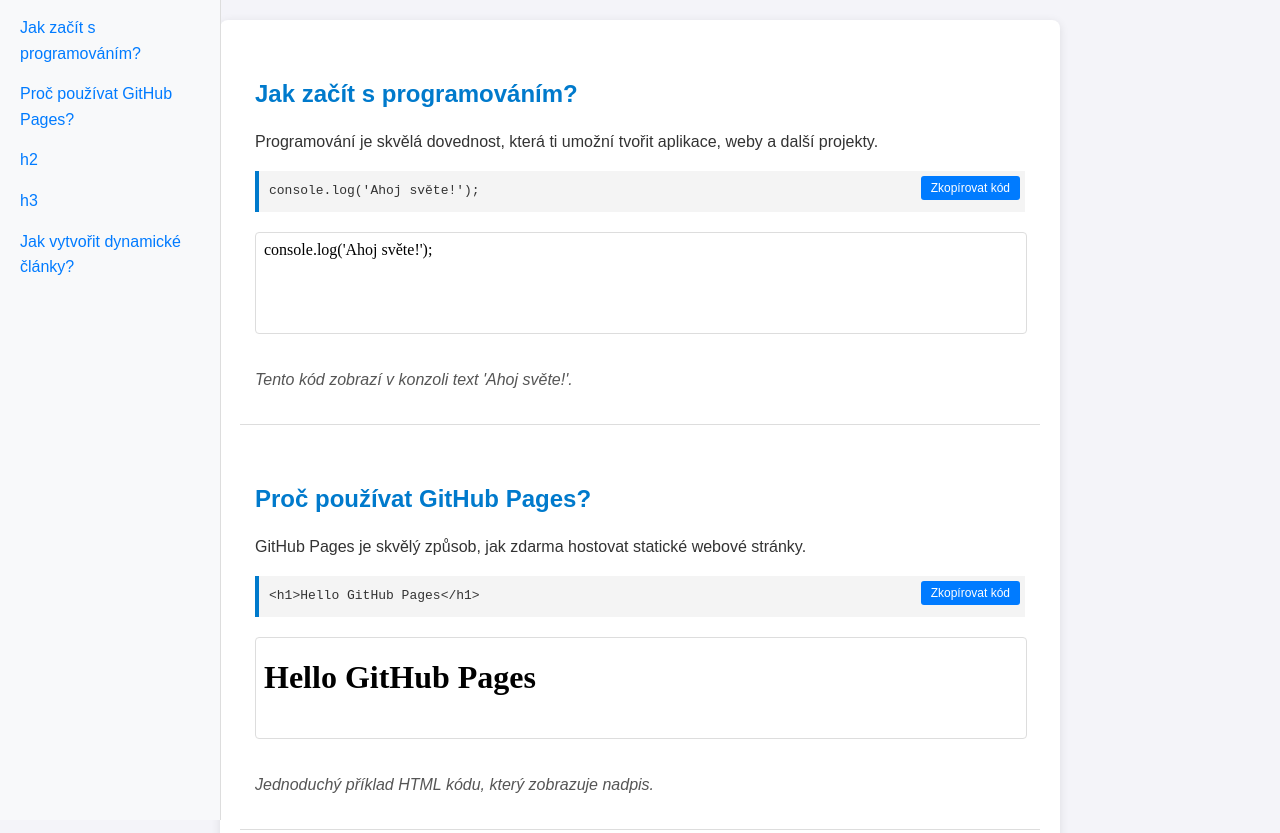
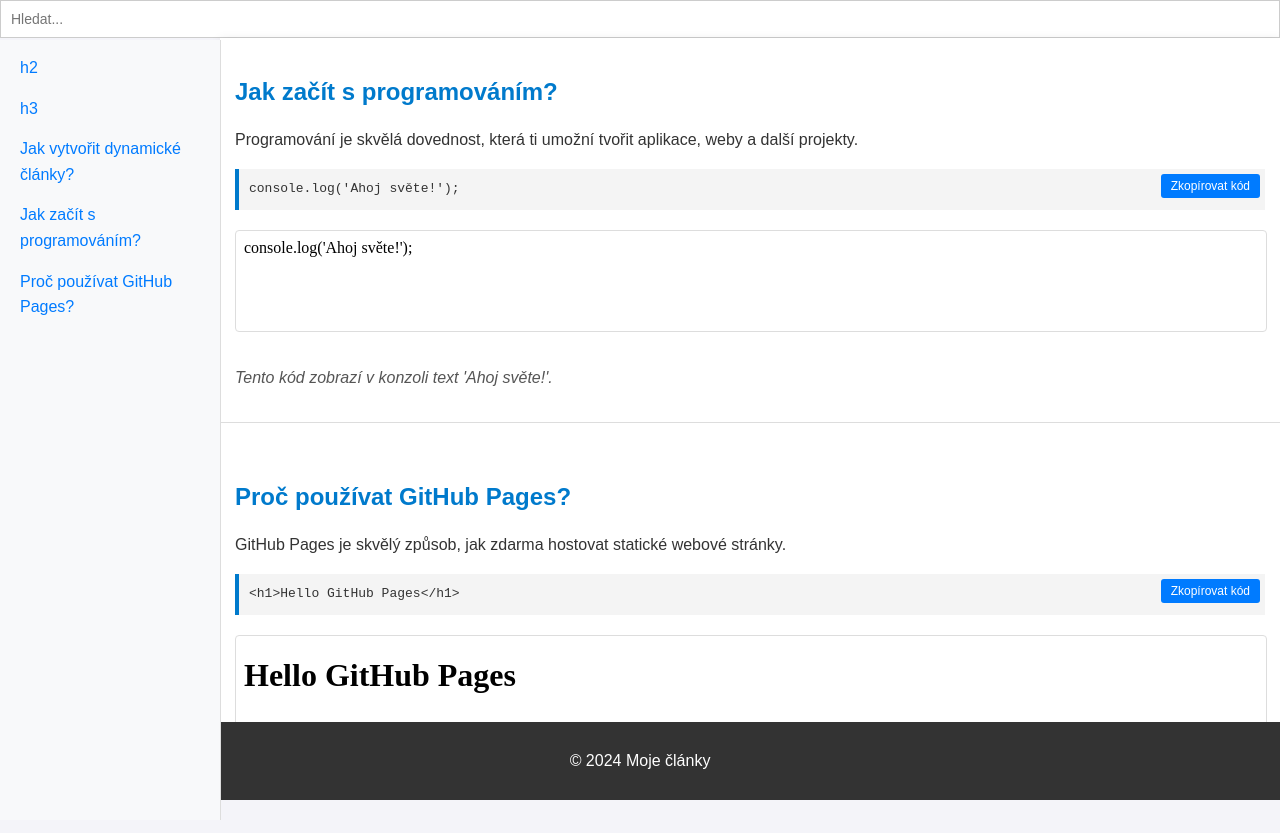
Before and after one commit to kevalam37/tahak, a plain HTML site: page index.html in a window 1280 px wide. Shown: the top 833 px of the page. After the commit the page ends 800 px from the top, so only its background shows below. Drawn offline with Linux system fonts and the light colour scheme.

Commit message:
vylepšení
Opravena poloha menu, přidáno pole vyhledávání, zavedena možnost skrytí okna kódu a poznámky vynecháním položky v  clanky.js.

```diff
--- /dev/null
+++ b/menuItems.js
@@ -0,0 +1,4 @@
+const menuItems = [
+    { id: "html-css", title: "HTML a CSS" },
+    { id: "zacatek", title: "Jak začít s programováním" }
+];
--- a/script.js
+++ b/script.js
@@ -15,16 +15,14 @@ clanky.forEach(clanek => {
     p.textContent = clanek.obsah;
     article.appendChild(p);
 
-    // Okno s kódem
+    if (clanek.kod) {
         const codeContainer = document.createElement("div");
         codeContainer.className = "code-container";
 
-    // Tlačítko "Zkopírovat kód"
         const copyButton = document.createElement("button");
         copyButton.textContent = "Zkopírovat kód";
         copyButton.className = "copy-button";
 
-    // Akce tlačítka
         copyButton.addEventListener("click", () => {
             navigator.clipboard.writeText(clanek.kod).then(() => {
                 copyButton.textContent = "Zkopírováno!";
@@ -34,33 +32,72 @@ clanky.forEach(clanek => {
             });
         });
 
-    // Kód v okně
         const pre = document.createElement("pre");
         const code = document.createElement("code");
-    code.className = "language-html"; // Změna podle jazyka
+        code.className = "language-html";
         code.textContent = clanek.kod;
         pre.appendChild(code);
 
         codeContainer.appendChild(copyButton);
         codeContainer.appendChild(pre);
         article.appendChild(codeContainer);
+    }
 
-    // Výsledek kódu (iframe)
+    if (clanek.kod) {
         const iframe = document.createElement("iframe");
         iframe.className = "vysledek";
         iframe.srcdoc = clanek.kod;
         iframe.sandbox = "allow-scripts";
         article.appendChild(iframe);
+    }
 
+    if (clanek.popisek) {
         const popisek = document.createElement("p");
         popisek.className = "popisek";
         popisek.textContent = clanek.popisek;
         article.appendChild(popisek);
+    }
 
     clankyContainer.appendChild(article);
+});
 
+// Funkce pro generování a filtrování menu
+function renderMenu(filter = "") {
+    menuContainer.innerHTML = ""; // Vyprázdnění menu
+
+    // Seřazení článků podle nadpisu
+    const sortedClanky = clanky
+        .slice()
+        .sort((a, b) => a.nadpis.localeCompare(b.nadpis));
+
+    // Filtrace podle vyhledávání
+    const filteredClanky = sortedClanky.filter(clanek =>
+        clanek.nadpis.toLowerCase().includes(filter.toLowerCase())
+    );
+
+    filteredClanky.forEach(clanek => {
         const link = document.createElement("a");
         link.href = `#${clanek.id}`;
         link.textContent = clanek.nadpis;
         menuContainer.appendChild(link);
     });
+}
+
+// Vytvoření vyhledávacího pole
+const searchInput = document.createElement("input");
+searchInput.type = "text";
+searchInput.placeholder = "Hledat...";
+searchInput.className = "search-box";
+
+// Přidání vyhledávání nad menu (pokud menu existuje)
+if (menuContainer) {
+    menuContainer.parentNode.insertBefore(searchInput, menuContainer);
+}
+
+// Poslouchá změny v textovém poli a filtruje menu
+searchInput.addEventListener("input", () => {
+    renderMenu(searchInput.value);
+});
+
+// První vykreslení menu
+renderMenu();
--- a/styles.css
+++ b/styles.css
@@ -5,38 +5,67 @@ body {
     line-height: 1.6;
     background-color: #f4f4f9;
     color: #333;
+    display: flex;
+    flex-direction: column;
+    height: 100vh;
+    overflow: hidden; /* Zabrání rolování celé stránky */
 }
 
+header {
+    padding: 20px;
+    background-color: #333;
+    color: white;
+    text-align: center;
+}
 
-
-header h1 {
-    margin: 0;
+.container {
+    display: flex;
+    flex-grow: 1;
+    height: 100vh;
 }
 
 /* Kontejner pro menu a obsah */
 .container {
     display: flex;
-    margin-top: 0; /* Odsazení pod hlavičkou */
+    flex-direction: column;
+    height: 100vh; /* Celková výška */
+
+}
+
+/* Vyhledávací pole nad menu */
+.search-box {
+    width: 100%;
+    padding: 10px;
+    margin-bottom: 20px; /* Mezera mezi vyhledávacím polem a menu */
+    border: 1px solid #ccc;
+
+    font-size: 14px;
+    box-sizing: border-box; /* Zajištění, že padding nebude ovlivňovat šířku */
 }
 
 /* Navigační menu */
 nav#menu {
-    position: fixed;
-    top: 0px; /* Pod hlavičkou */
+    width: 200px;
+    height: calc(100vh - 40px);
+    background-color: #f8f9fa;
+    padding: 10px;
+    border-right: 1px solid #ddd;
+    overflow-y: auto;
+    position: fixed; /* Fixní umístění zajistí, že bude stále vlevo */
     left: 0;
-    width: 200px;
-    height: 100vh; /* Výška obrazovky */
-    background-color: #f8f9fa;
-    overflow-y: auto; /* Posuvník, pokud je menu delší než obrazovka */
-    border-right: 1px solid #ddd;
-    padding: 10px;
-    z-index: 999;
+    top: 40px;
+    z-index: 1000;
 }
 
-/* Obsah stránky */
 main#clanky {
-    margin-left: 220px; /* Odsazení kvůli pevnému menu */
-    padding: 20px;
+    flex-grow: 1;
+    padding: 0px;
+    background-color: #fff;
+    box-shadow: 0 2px 10px rgba(0, 0, 0, 0.1);
+    margin-left: 220px; /* Odsazení od menu */
+    overflow-y: auto; /* Rolování pouze v tomto okně */
+    height: calc(100vh - 200px); /* Výška odečtená o vyhledávací pole */
+    margin-top: -20px;
 }
 
 /* Styl odkazů v menu */
@@ -53,24 +82,11 @@ nav#menu a:hover {
     background-color: #e9ecef;
 }
 
-#clanky {
-    flex: 1;
-    max-width: 800px;
-    margin: 20px;
-    padding: 20px;
-    background: #fff;
-    border-radius: 8px;
-    box-shadow: 0 2px 10px rgba(0, 0, 0, 0.1);
-}
-
+/* Ostatní styly pro články a kód */
 .clanek {
     margin-bottom: 20px;
     padding: 15px;
     border-bottom: 1px solid #ddd;
-}
-
-.clanek:last-child {
-    border-bottom: none;
 }
 
 .clanek h2 {
@@ -85,6 +101,7 @@ footer {
     background: #333;
     color: #fff;
 }
+
 pre {
     background: #f4f4f4;
     padding: 10px;
@@ -92,10 +109,6 @@ pre {
     overflow-x: auto;
     font-family: monospace;
     margin-bottom: 10px;
-}
-
-pre code {
-    display: block;
 }
 
 .vysledek {
```
Lines whose indentation alone changed are shown as unchanged.
